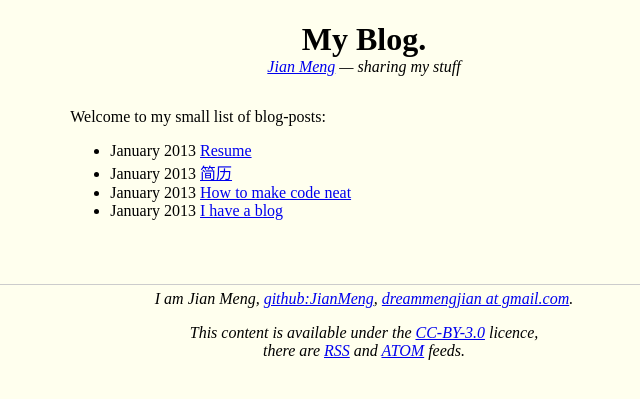
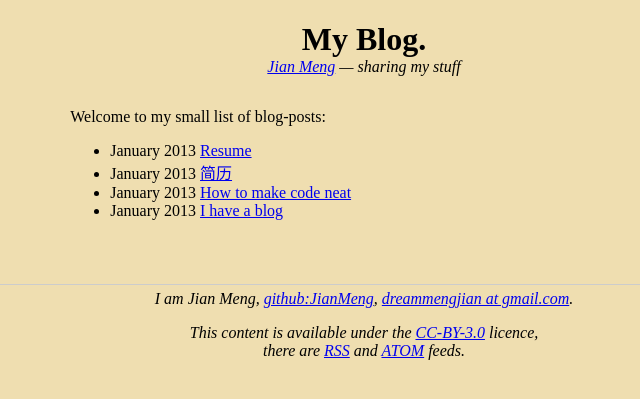
Before and after one commit to JianMeng/jianmeng.github.com, a Jekyll site: the page built from index.html, in a window 1280 px wide. Shown: the top 399 px of the page, without its empty margins (276-916 px from the left). Built offline with Jekyll 4.4.1, drawn with Linux system fonts in a browser that asks for light colours.

Commit message:
COLOR 牙白

```diff
--- a/_layouts/post.html
+++ b/_layouts/post.html
@@ -13,7 +13,7 @@
         {{page.style}}
       body{
         font-family: 'Liberation Serif', 'Georgia';
-        background: #FFE;
+        background: #efdeb0;
       }
 
       code {
```
